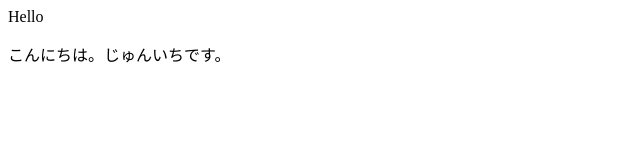
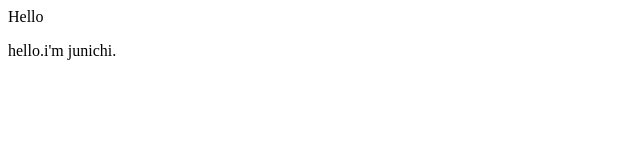
Before and after one commit to joytasnet/joytas2Project, a plain HTML site: page index.html in a window 1280 px wide. Shown: the whole page, without its empty margins (0-640 px from the left). Drawn offline with Linux system fonts and the light colour scheme.

Commit message:
英語に修正

```diff
--- a/index.html
+++ b/index.html
@@ -6,6 +6,6 @@
 	</head>
 	<body>
 		<p>Hello</p>
-		<p>こんにちは。じゅんいちです。</p>
+		<p>hello.i'm junichi.</p>
 	</body>
 </html>
```
